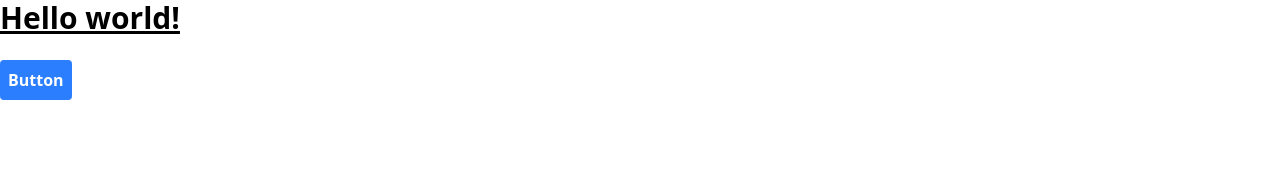
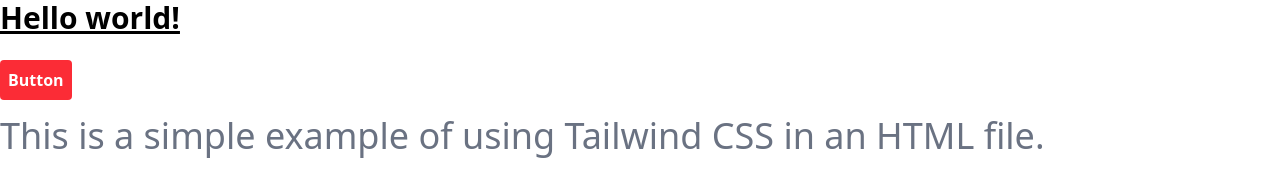
Before and after one commit to ashrafulahsan/TailwindCSS-2025, a website: page index.html in a window 1280 px wide. Drawn offline with Linux system fonts and the light colour scheme.

Commit message:
Test some basic style

```diff
--- a/index.html
+++ b/index.html
@@ -11,8 +11,11 @@
       Hello world!
     </h1>
     <br />
-    <button class="bg-blue-500 hover:bg-blue-700 text-white font-bold p-2 rounded">
+    <button class="bg-red-500 hover:bg-blue-700 text-white font-bold p-2 rounded">
       Button
     </button>
+    <p class="text-gray-500 text-4xl mt-4">
+      This is a simple example of using Tailwind CSS in an HTML file.
+    </p>
   </body>
 </html>
```
Also changed, not shown: src/output.css.
